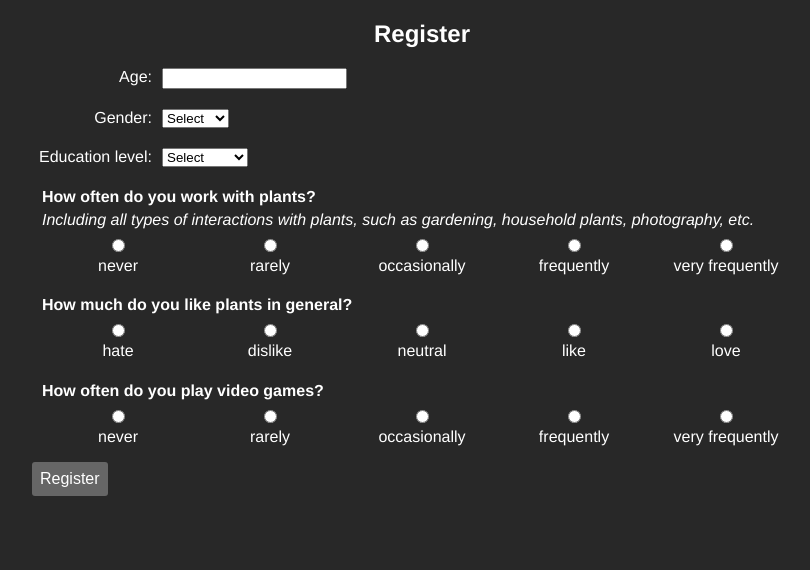
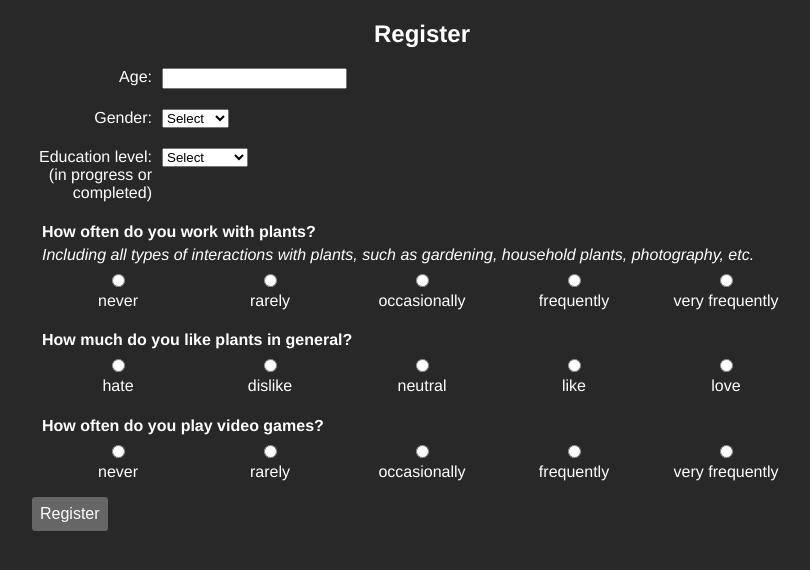
Before and after one commit to Gachapen/lsys-pairwise, a Vue app in the folder front/: page /#/register in a window 1280 px wide. Shown: the top 570 px of the page, without its empty margins (218-1028 px from the left). Built offline with nearby package versions, Linux system fonts and the light colour scheme; no server answers.

Commit message:
[front] Sepcify that education level can be in progress or completed

```diff
--- a/front/src/components/Register.vue
+++ b/front/src/components/Register.vue
@@ -34,7 +34,7 @@
           .help.danger(v-show='errors.has("gender")') {{ errors.first('gender') }}
       .row
         .input-label
-          label(for='education') Education level:
+          label(for='education') Education level: #[br] (in progress or completed)
         .input-field
           select(
             id='education'
```
